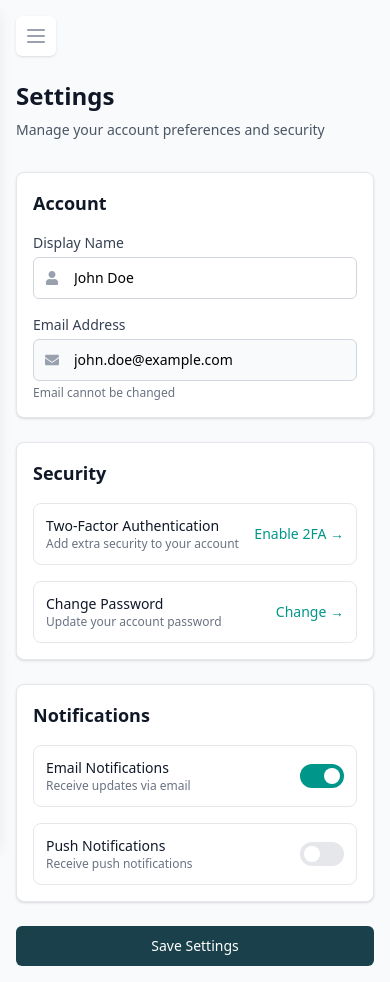
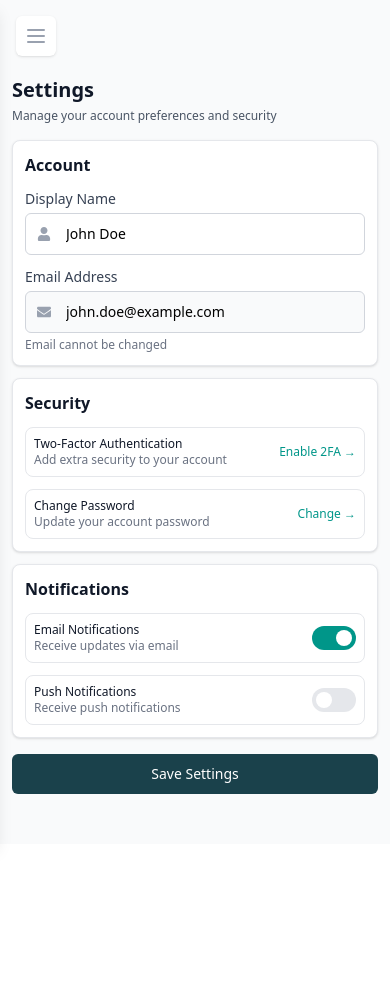
Before and after one commit to KhushiGusain/authentication-screens-assignment, a Next.js app: page /settings in a window 390 px wide. After the commit the page ends 844 px from the top, so only its background shows below. Built offline with nearby package versions, Linux system fonts and the light colour scheme; sample sign-in values are in the browser's storage.

Commit message:
Make profile, settings and change password responsive

```diff
--- a/src/app/change-password/page.js
+++ b/src/app/change-password/page.js
@@ -93,13 +93,13 @@ export default function ChangePasswordPage() {
 
   return (
     <DashboardLayout>
-      <div className="max-w-2xl mx-auto p-4 sm:p-4 lg:p-6">
-        <div className="mb-8">
-          <h1 className="text-2xl sm:text-3xl font-bold text-gray-900 mb-2">Change Password</h1>
-          <p className="text-sm sm:text-base text-gray-600">Update your account password</p>
+      <div className="max-w-2xl mx-auto p-3 sm:p-4 lg:p-6">
+        <div className="mb-4 sm:mb-6 lg:mb-8">
+          <h1 className="text-xl sm:text-2xl lg:text-3xl font-bold text-gray-900 mb-1 sm:mb-2">Change Password</h1>
+          <p className="text-xs sm:text-sm lg:text-base text-gray-600">Update your account password</p>
         </div>
 
-        <div className="bg-white rounded-lg shadow-sm border border-gray-200 p-4 sm:p-6">
+        <div className="bg-white rounded-lg shadow-sm border border-gray-200 p-3 sm:p-4 lg:p-6">
           <form onSubmit={handleSubmit} className="space-y-4 sm:space-y-6">
             <div>
               <label className="block text-sm font-medium text-gray-700 mb-1">
@@ -152,9 +152,9 @@ export default function ChangePasswordPage() {
               />
             </div>
 
-            <div className="bg-blue-50 border border-blue-200 rounded-lg p-3 sm:p-4">
-              <h3 className="text-sm font-medium text-blue-900 mb-2">Password Requirements:</h3>
-              <ul className="text-xs sm:text-sm text-blue-800 space-y-1">
+            <div className="bg-blue-50 border border-blue-200 rounded-lg p-2 sm:p-3 lg:p-4">
+              <h3 className="text-xs sm:text-sm font-medium text-blue-900 mb-1 sm:mb-2">Password Requirements:</h3>
+              <ul className="text-xs sm:text-sm text-blue-800 space-y-0.5 sm:space-y-1">
                 <li>• At least 8 characters long</li>
                 <li>• Contains uppercase and lowercase letters</li>
                 <li>• Contains at least one number</li>
@@ -162,7 +162,7 @@ export default function ChangePasswordPage() {
               </ul>
             </div>
 
-            <div className="flex flex-col sm:flex-row space-y-3 sm:space-y-0 sm:space-x-3">
+            <div className="flex flex-col sm:flex-row space-y-2 sm:space-y-0 sm:space-x-3">
               <Button
                 type="submit"
                 isLoading={isLoading}
--- a/src/app/profile/page.js
+++ b/src/app/profile/page.js
@@ -65,21 +65,20 @@ export default function ProfilePage() {
 
   return (
     <DashboardLayout>
-      <div className="max-w-2xl mx-auto p-4 sm:p-4 lg:p-6">
-        <div className="mb-8">
-          <h1 className="text-2xl sm:text-3xl font-bold text-gray-900 mb-2">Profile</h1>
-          <p className="text-sm sm:text-base text-gray-600">View and edit your basic information</p>
+      <div className="max-w-2xl mx-auto p-3 sm:p-4 lg:p-6">
+        <div className="mb-4 sm:mb-6 lg:mb-8">
+          <h1 className="text-xl sm:text-2xl lg:text-3xl font-bold text-gray-900 mb-1 sm:mb-2">Profile</h1>
+          <p className="text-xs sm:text-sm lg:text-base text-gray-600">View and edit your basic information</p>
         </div>
 
-        <div className="bg-white rounded-lg shadow-sm border border-gray-200 p-4 sm:p-6">
-          {/* Avatar Section */}
-          <div className="text-center mb-6">
-            <div className="w-20 h-20 bg-teal-100 rounded-full flex items-center justify-center mx-auto mb-4">
-              <svg className="w-10 h-10 text-teal-600" fill="none" stroke="currentColor" viewBox="0 0 24 24">
+        <div className="bg-white rounded-lg shadow-sm border border-gray-200 p-3 sm:p-4 lg:p-6">
+          <div className="text-center mb-4 sm:mb-6">
+            <div className="w-16 h-16 sm:w-20 sm:h-20 bg-teal-100 rounded-full flex items-center justify-center mx-auto mb-3 sm:mb-4">
+              <svg className="w-8 h-8 sm:w-10 sm:h-10 text-teal-600" fill="none" stroke="currentColor" viewBox="0 0 24 24">
                 <path strokeLinecap="round" strokeLinejoin="round" strokeWidth={2} d="M16 7a4 4 0 11-8 0 4 4 0 018 0zM12 14a7 7 0 00-7 7h14a7 7 0 00-7-7z" />
               </svg>
             </div>
-            <p className="text-sm text-gray-500">Profile Picture</p>
+            <p className="text-xs sm:text-sm text-gray-500">Profile Picture</p>
           </div>
 
           <div className="space-y-4 sm:space-y-6">
--- a/src/app/settings/page.js
+++ b/src/app/settings/page.js
@@ -50,17 +50,17 @@ export default function SettingsPage() {
 
   return (
     <DashboardLayout>
-      <div className="max-w-4xl mx-auto p-4 sm:p-4 lg:p-6">
-        <div className="mb-8">
-          <h1 className="text-2xl sm:text-3xl font-bold text-gray-900 mb-2">Settings</h1>
-          <p className="text-sm sm:text-base text-gray-600">Manage your account preferences and security</p>
+      <div className="max-w-4xl mx-auto p-3 sm:p-4 lg:p-6">
+        <div className="mb-4 sm:mb-6 lg:mb-8">
+          <h1 className="text-xl sm:text-2xl lg:text-3xl font-bold text-gray-900 mb-1 sm:mb-2">Settings</h1>
+          <p className="text-xs sm:text-sm lg:text-base text-gray-600">Manage your account preferences and security</p>
         </div>
 
-        <div className="grid grid-cols-1 lg:grid-cols-2 gap-6">
-          <div className="bg-white rounded-lg shadow-sm border border-gray-200 p-4 sm:p-6">
-            <h2 className="text-lg sm:text-xl font-semibold text-gray-900 mb-4">Account</h2>
+        <div className="grid grid-cols-1 lg:grid-cols-2 gap-3 sm:gap-4 lg:gap-6">
+          <div className="bg-white rounded-lg shadow-sm border border-gray-200 p-3 sm:p-4 lg:p-6">
+            <h2 className="text-base sm:text-lg lg:text-xl font-semibold text-gray-900 mb-3 sm:mb-4">Account</h2>
 
-            <div className="space-y-4">
+            <div className="space-y-3 sm:space-y-4">
               <div>
                 <label className="block text-sm font-medium text-gray-700 mb-1">
                   Display Name
@@ -92,31 +92,31 @@ export default function SettingsPage() {
             </div>
           </div>
 
-          <div className="bg-white rounded-lg shadow-sm border border-gray-200 p-4 sm:p-6">
-            <h2 className="text-lg sm:text-xl font-semibold text-gray-900 mb-4">Security</h2>
+          <div className="bg-white rounded-lg shadow-sm border border-gray-200 p-3 sm:p-4 lg:p-6">
+            <h2 className="text-base sm:text-lg lg:text-xl font-semibold text-gray-900 mb-3 sm:mb-4">Security</h2>
 
-            <div className="space-y-4">
-              <div className="flex items-center justify-between p-3 border border-gray-200 rounded-lg">
-                <div>
-                  <h3 className="text-sm font-medium text-gray-900">Two-Factor Authentication</h3>
+            <div className="space-y-3 sm:space-y-4">
+              <div className="flex items-center justify-between p-2 sm:p-3 border border-gray-200 rounded-lg">
+                <div className="flex-1 min-w-0">
+                  <h3 className="text-xs sm:text-sm font-medium text-gray-900">Two-Factor Authentication</h3>
                   <p className="text-xs text-gray-500">Add extra security to your account</p>
                 </div>
                 <button
                   onClick={() => router.push('/twofactor/enable')}
-                  className="text-sm text-teal-600 hover:text-teal-500 font-medium"
+                  className="text-xs sm:text-sm text-teal-600 hover:text-teal-500 font-medium ml-2 flex-shrink-0"
                 >
                   Enable 2FA →
                 </button>
               </div>
 
-              <div className="flex items-center justify-between p-3 border border-gray-200 rounded-lg">
-                <div>
-                  <h3 className="text-sm font-medium text-gray-900">Change Password</h3>
+              <div className="flex items-center justify-between p-2 sm:p-3 border border-gray-200 rounded-lg">
+                <div className="flex-1 min-w-0">
+                  <h3 className="text-xs sm:text-sm font-medium text-gray-900">Change Password</h3>
                   <p className="text-xs text-gray-500">Update your account password</p>
                 </div>
                 <button
                   onClick={() => router.push('/change-password')}
-                  className="text-sm text-teal-600 hover:text-teal-500 font-medium"
+                  className="text-xs sm:text-sm text-teal-600 hover:text-teal-500 font-medium ml-2 flex-shrink-0"
                 >
                   Change →
                 </button>
@@ -124,13 +124,13 @@ export default function SettingsPage() {
             </div>
           </div>
 
-          <div className="bg-white rounded-lg shadow-sm border border-gray-200 p-4 sm:p-6 lg:col-span-2">
-            <h2 className="text-lg sm:text-xl font-semibold text-gray-900 mb-4">Notifications</h2>
+          <div className="bg-white rounded-lg shadow-sm border border-gray-200 p-3 sm:p-4 lg:p-6 lg:col-span-2">
+            <h2 className="text-base sm:text-lg lg:text-xl font-semibold text-gray-900 mb-3 sm:mb-4">Notifications</h2>
 
-            <div className="grid grid-cols-1 sm:grid-cols-2 gap-4">
-              <div className="flex items-center justify-between p-3 border border-gray-200 rounded-lg">
-                <div>
-                  <h3 className="text-sm font-medium text-gray-900">Email Notifications</h3>
+            <div className="grid grid-cols-1 sm:grid-cols-2 gap-3 sm:gap-4">
+              <div className="flex items-center justify-between p-2 sm:p-3 border border-gray-200 rounded-lg">
+                <div className="flex-1 min-w-0">
+                  <h3 className="text-xs sm:text-sm font-medium text-gray-900">Email Notifications</h3>
                   <p className="text-xs text-gray-500">Receive updates via email</p>
                 </div>
                 <button
@@ -147,9 +147,9 @@ export default function SettingsPage() {
                 </button>
               </div>
 
-              <div className="flex items-center justify-between p-3 border border-gray-200 rounded-lg">
-                <div>
-                  <h3 className="text-sm font-medium text-gray-900">Push Notifications</h3>
+              <div className="flex items-center justify-between p-2 sm:p-3 border border-gray-200 rounded-lg">
+                <div className="flex-1 min-w-0">
+                  <h3 className="text-xs sm:text-sm font-medium text-gray-900">Push Notifications</h3>
                   <p className="text-xs text-gray-500">Receive push notifications</p>
                 </div>
                 <button
@@ -169,7 +169,7 @@ export default function SettingsPage() {
           </div>
         </div>
 
-        <div className="flex justify-end mt-6">
+        <div className="flex justify-end mt-4 sm:mt-6">
           <Button
             onClick={handleSave}
             isLoading={isLoading}
```
